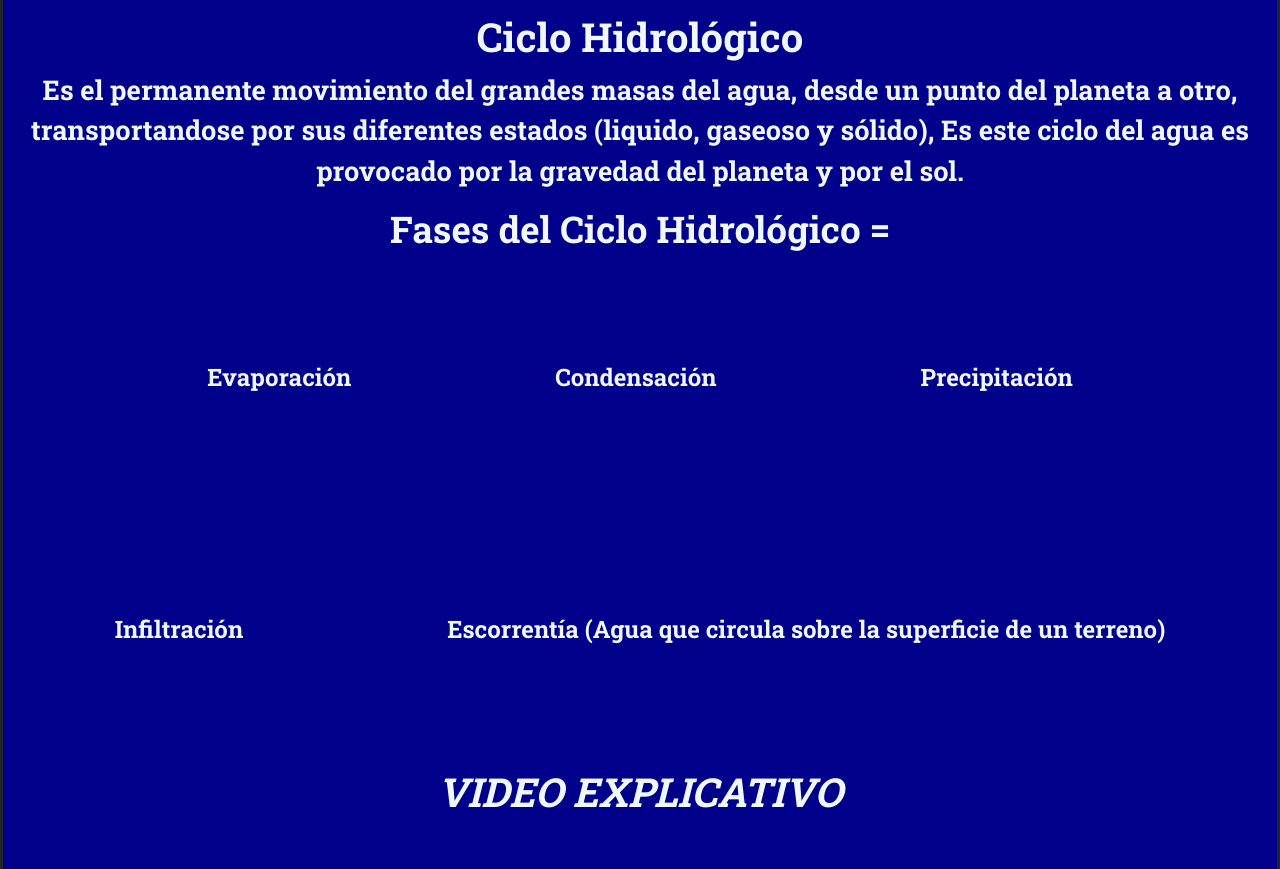
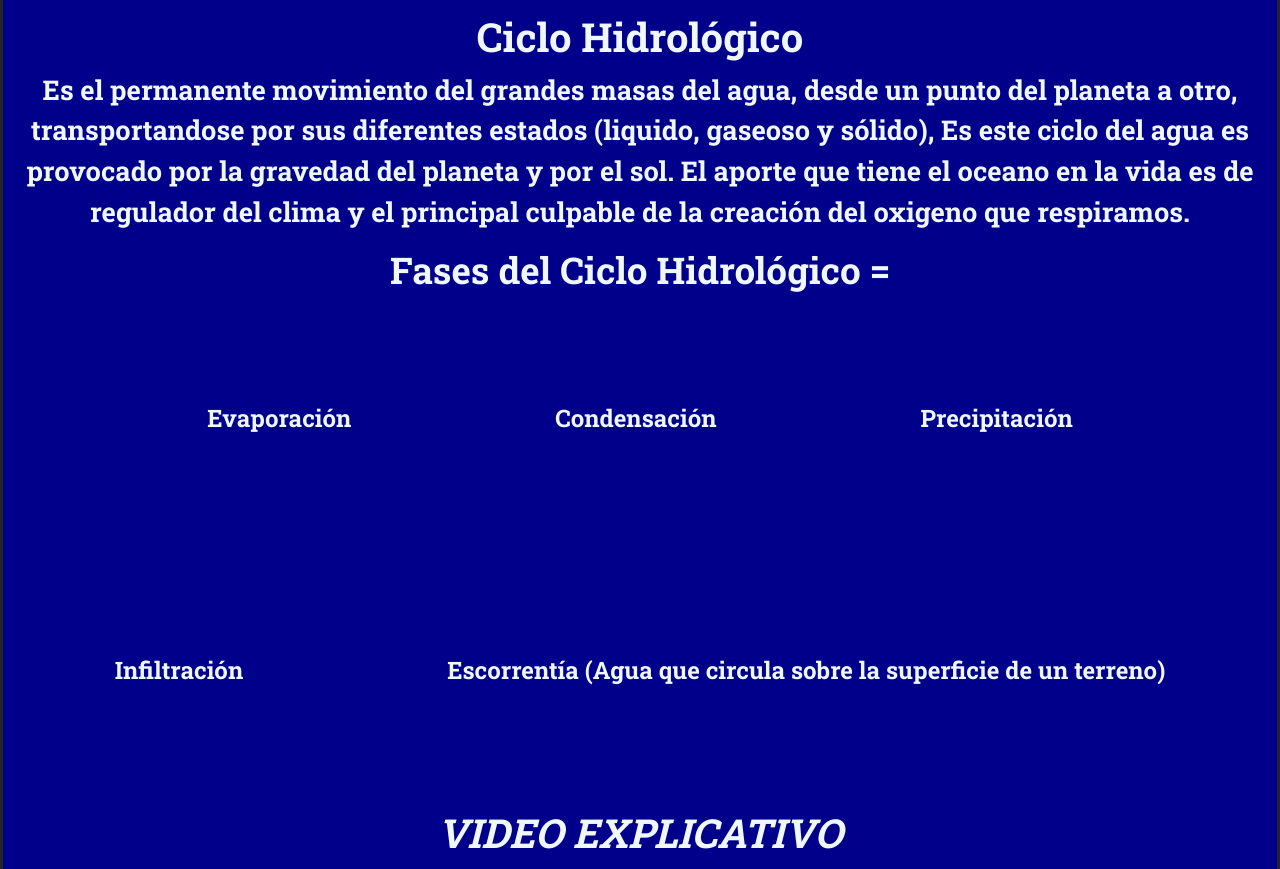
Before and after one commit to NicolasFenoy/PreEntrega2Fenoy, a plain HTML site: page index.html in a window 1280 px wide. Shown: the part 2824-3693 px from the top of the page. Drawn offline with nearby package versions, Linux system fonts and the light colour scheme; grey boxes are pictures that could not be loaded.

Commit message:
agregue texto al index

```diff
--- a/index.html
+++ b/index.html
@@ -151,7 +151,8 @@
         <h2>Ciclo Hidrológico</h2>
         <p>Es el permanente movimiento del grandes masas del agua, desde un punto del planeta a otro, transportandose
             por sus diferentes estados (liquido, gaseoso y sólido), Es este ciclo del agua es provocado por la gravedad
-            del planeta y por el sol.</p>
+            del planeta y por el sol. El aporte que tiene el oceano en la vida es de regulador del clima y el principal
+            culpable de la creación del oxigeno que respiramos.</p>
         <h3>Fases del Ciclo Hidrológico =</h3>
         <ul class="FasesCicloAgua">
             <li>Evaporación</li>
```
